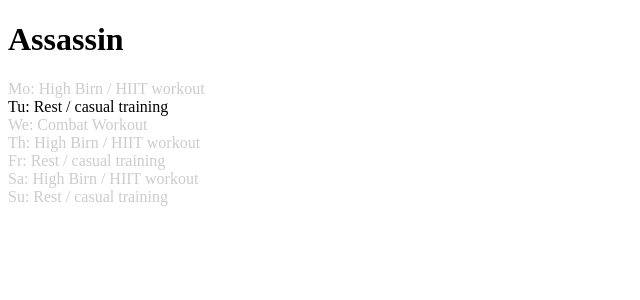
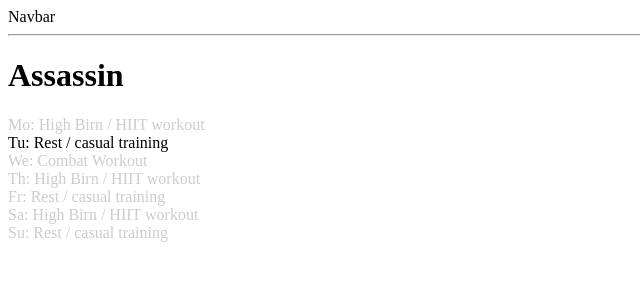
Before and after one commit to Lana-sloth/training-plan, an Angular app: page / in a window 1280 px wide. Shown: the top 300 px of the page, without its empty margins (0-640 px from the left). Built offline with nearby package versions, Linux system fonts and the light colour scheme.

Commit message:
Navbar component added

```diff
--- /dev/null
+++ b/src/app/habits/components/navbar.component.ts
@@ -0,0 +1,11 @@
+import { Component } from '@angular/core';
+
+@Component({
+  selector: 'navbar',
+  styleUrls: ['../../app.component.css'],
+  template: `
+    <div>Navbar</div>
+    <hr>
+  `
+})
+export class NavbarComponent { }
--- a/src/app/habits/habits.component.ts
+++ b/src/app/habits/habits.component.ts
@@ -1,11 +1,12 @@
 import { Component } from '@angular/core';
 
-import { Workout } from './models/habits.models'
+import { Workout } from './models/habits.models';
 
 @Component({
   selector: 'habits',
   styleUrls: ['../app.component.css'],
   template: `
+    <navbar></navbar>
     <h1>{{ workout.title }}</h1>
     <div
     *ngFor='let exersise of workout.exersises'
--- a/src/app/habits/habits.module.ts
+++ b/src/app/habits/habits.module.ts
@@ -2,11 +2,12 @@ import { NgModule } from '@angular/core';
 import { CommonModule } from '@angular/common';
 
 import { HabitsComponent } from './habits.component';
-
+import { NavbarComponent } from './components/navbar.component';
 
 @NgModule({
   declarations: [
-    HabitsComponent
+    HabitsComponent,
+    NavbarComponent
   ],
   imports: [
     CommonModule
```
